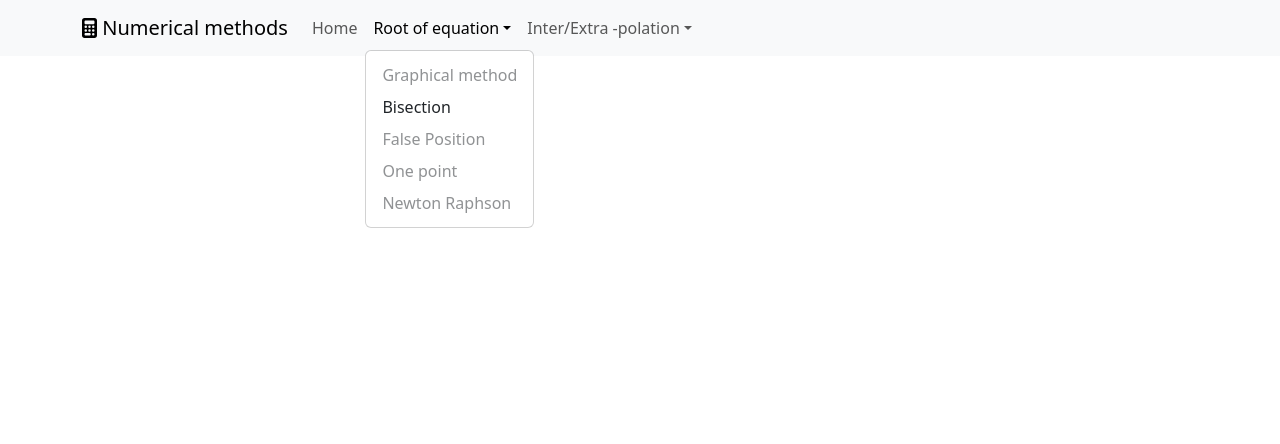
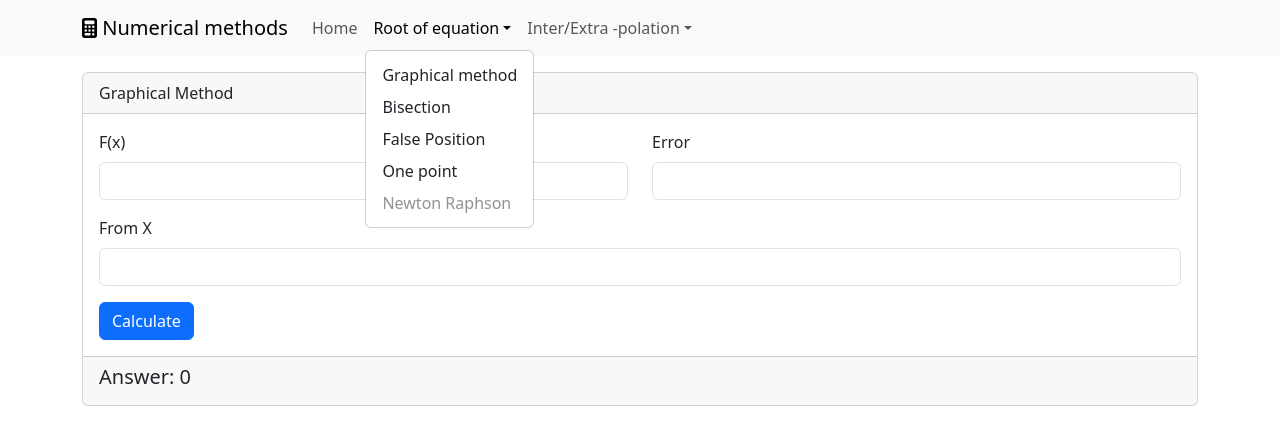
Before and after one commit to Thitiphatx/numerical-methods, a React (Create React App) app: page /graphical in a window 1280 px wide. Both pictures are taken after a click on the button "Root of equation". Shown: the top 444 px of the page. Built offline with nearby package versions, Linux system fonts and the light colour scheme.

Commit message:
Add more methods

```diff
--- a/src/App.js
+++ b/src/App.js
@@ -7,7 +7,10 @@ import "bootstrap/dist/css/bootstrap.min.css";
 import Home from './pages/home';
 import Bisection from './pages/bisection';
 import Lagrange from './pages/lagrange.js';
+import Onepoint from './pages/onepoint.js';
+import Graphical from './pages/graphical';
 import { Container } from 'react-bootstrap';
+import FalsePosition from './pages/falseposition';
 
 function App() {
   return (
@@ -20,6 +23,9 @@ function App() {
               <Route path="/" element={<Home />} />
               <Route path="/bisection" element={<Bisection />} />
               <Route path="/lagrange" element={<Lagrange />} />
+              <Route path="/onepoint" element={<Onepoint />} />
+              <Route path="/graphical" element={<Graphical />} />
+              <Route path="/falseposition" element={<FalsePosition />} />
             </Routes>
           </Container>
         </main>
--- a/src/navbar.js
+++ b/src/navbar.js
@@ -9,20 +9,20 @@ import { faCalculator } from '@fortawesome/free-solid-svg-icons';
 function HomeNav() {
   return (
     <>
-      <Navbar className="bg-body-tertiary">
+      <Navbar expand="lg" className="bg-body-tertiary">
         <Container>
           <Navbar.Brand href="/">
-            <FontAwesomeIcon icon={faCalculator} />
-             <span> Numerical methods</span>
+            <FontAwesomeIcon icon={faCalculator} /><span> Numerical methods</span>
           </Navbar.Brand>
+          <Navbar.Toggle aria-controls="basic-navbar-nav" />
           <Navbar.Collapse>
             <Nav className="me-auto">
                 <Nav.Link href="/">Home</Nav.Link>
                 <NavDropdown title="Root of equation">
-                  <NavDropdown.Item href="#" disabled>Graphical method</NavDropdown.Item>
+                  <NavDropdown.Item href="/graphical">Graphical method</NavDropdown.Item>
                   <NavDropdown.Item href="/bisection">Bisection</NavDropdown.Item>
-                  <NavDropdown.Item href="#" disabled>False Position</NavDropdown.Item>
-                  <NavDropdown.Item href="#" disabled>One point</NavDropdown.Item>
+                  <NavDropdown.Item href="/falseposition">False Position</NavDropdown.Item>
+                  <NavDropdown.Item href="/onepoint">One point</NavDropdown.Item>
                   <NavDropdown.Item href="#" disabled>Newton Raphson</NavDropdown.Item>
                 </NavDropdown>
                 <NavDropdown title="Inter/Extra -polation">
--- /dev/null
+++ b/src/pages/falseposition.js
@@ -0,0 +1,53 @@
+import React from 'react';
+import { Container } from 'react-bootstrap';
+import Button from 'react-bootstrap/Button';
+import Card from 'react-bootstrap/Card';
+import Form from 'react-bootstrap/Form';
+import Col from 'react-bootstrap/Col';
+import Row from 'react-bootstrap/Row';
+
+class FalsePosition extends React.Component {
+    constructor(props) {
+        super(props);
+        this.setState({
+            fx: "",
+            xl: 0,
+            xr: 0,
+            result: 0,
+        })
+    }
+
+    render() {
+        return (
+            <Container>
+                <Card>
+                    <Card.Header>False Position Medthod</Card.Header>
+                    <Card.Body>
+                        <Form>
+                            <Form.Group as={Row} className="mb-3">
+                                <Col>
+                                    <Form.Label>F(x)</Form.Label>
+                                    <Form.Control type="string"></Form.Control>
+                                </Col>
+                            </Form.Group>
+                            <Form.Group as={Row} className="mb-3">
+                                <Col>
+                                    <Form.Label>XL</Form.Label>
+                                    <Form.Control type="number"></Form.Control>
+                                </Col>
+                                <Col>
+                                    <Form.Label>XR</Form.Label>
+                                    <Form.Control type="number"></Form.Control>
+                                </Col>
+                            </Form.Group>
+                            <Button variant="primary">Calculate</Button>
+                        </Form>
+                    </Card.Body>
+                    <Card.Footer>Answer :</Card.Footer>
+                </Card>
+            </Container>
+
+        )
+    }
+}
+export default FalsePosition;
--- /dev/null
+++ b/src/pages/graphical.js
@@ -0,0 +1,98 @@
+import React from 'react';
+import Button from 'react-bootstrap/Button';
+import Card from 'react-bootstrap/Card';
+import Form from 'react-bootstrap/Form';
+import Col from 'react-bootstrap/Col';
+import Row from 'react-bootstrap/Row';
+
+import { evaluate } from 'mathjs';
+
+
+class Graphical extends React.Component {
+    constructor(props) {
+        super(props);
+        this.state = {
+            fx: "",
+            error: 0.000001,
+            xStart: 0,
+            result: 0
+        }
+    }
+
+    inputFx = (event)=> {
+        this.setState({
+            fx: event.target.value,
+        })
+    }
+    inputXStart = (event)=> {
+        this.setState({
+            xStart: event.target.value,
+        })
+    }
+    inputError = (event)=> {
+        this.setState({
+            error: event.target.value,
+        })
+    }
+
+    Calculator = () => {
+        let scope = {
+            x: parseFloat(this.state.xStart)
+        }
+
+        let y1 = evaluate(this.state.fx, scope);
+        while (y1 != 0) {
+            scope.x += 1;
+            let y2 = evaluate(this.state.fx, scope);
+
+            if (y1 * y2 > 0) {
+                y1 = y2;
+            } else {
+                scope.x -= 1;
+                break;
+            }
+
+        }
+
+        while (y1 < this.state.error) {
+            scope.x += 0.0001;
+            y1 = evaluate(this.state.fx, scope);
+        }
+
+        this.setState({ result: scope.x });
+    }
+
+
+
+    render() {
+        return(
+            <Card>
+                <Card.Header>Graphical Method</Card.Header>
+                <Card.Body>
+                    <Form>
+                        <Form.Group as={Row} className="mb-3">
+                            <Col>
+                                <Form.Label>F(x)</Form.Label>
+                                <Form.Control autoComplete='on' type="String" onChange={this.inputFx}></Form.Control>
+                            </Col>
+                            <Col>
+                                <Form.Label>Error</Form.Label>
+                                <Form.Control type="number" onChange={this.inputError}></Form.Control>
+                            </Col>
+                        </Form.Group>
+                        <Form.Group as={Row} className="mb-3">
+                            <Col>
+                                <Form.Label>From X</Form.Label>
+                                <Form.Control type="number" onChange={this.inputXStart}></Form.Control>
+                            </Col>
+                        </Form.Group>
+                        <Button variant="primary" onClick={this.Calculator}>Calculate</Button>
+                    </Form>
+                </Card.Body>
+                <Card.Footer><h5>Answer: {this.state.result}</h5></Card.Footer>
+            </Card>
+        )
+    }
+}
+
+export default Graphical;
--- /dev/null
+++ b/src/pages/onepoint.js
@@ -0,0 +1,34 @@
+import React from 'react';
+import Button from 'react-bootstrap/Button';
+import Card from 'react-bootstrap/Card';
+import Form from 'react-bootstrap/Form';
+import Col from 'react-bootstrap/Col';
+import Row from 'react-bootstrap/Row';
+
+class Onepoint extends React.Component {
+    render() {
+        return(
+            <Card>
+                <Card.Header>Onepoint Iteration</Card.Header>
+                <Card.Body>
+                    <Form>
+                        <Form.Group as={Row} className="mb-3">
+                            <Col>
+                                <Form.Label>F(x)</Form.Label>
+                                <Form.Control type="String"></Form.Control>
+                            </Col>
+                            <Col>
+                                <Form.Label>X0</Form.Label>
+                                <Form.Control type="number"></Form.Control>
+                            </Col>
+                        </Form.Group>
+                        <Button variant="primary">Calculate</Button>
+
+                    </Form>
+                </Card.Body>
+            </Card>
+        )
+    }
+}
+
+export default Onepoint;
```
